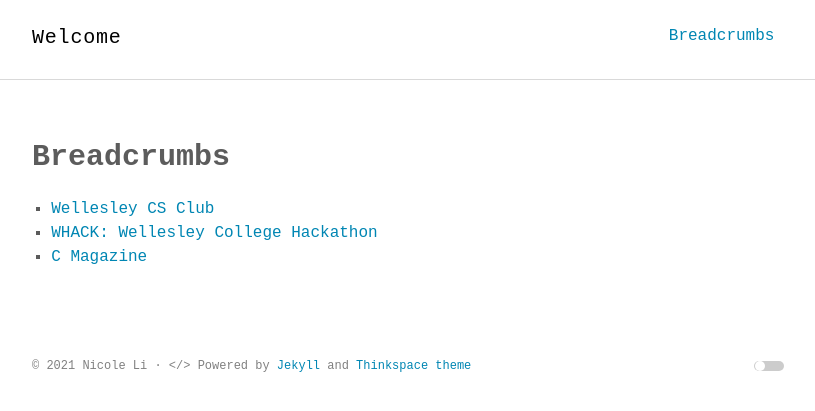
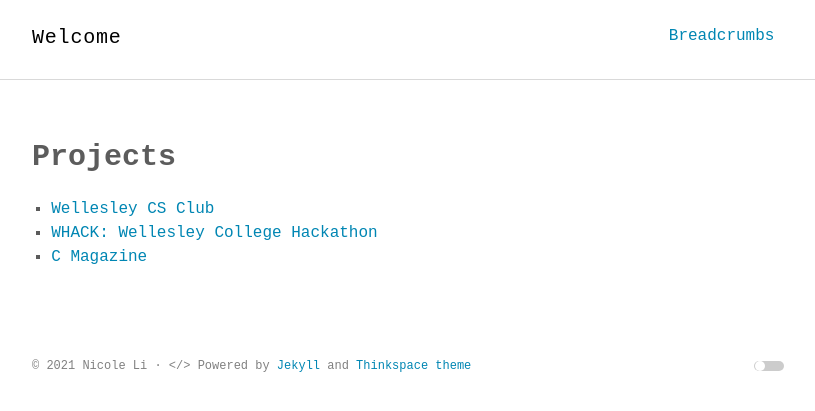
Before and after one commit to nicole-li/nicole-li.github.io, a Jekyll site: the page built from about.md, in a window 1280 px wide. Shown: the top 411 px of the page, without its empty margins (232-1047 px from the left). Built offline with Jekyll 4.4.1, drawn with Linux system fonts in a browser that asks for light colours; some web fonts are replaced.

Commit message:
navigation and README

```diff
--- a/_config.yml
+++ b/_config.yml
@@ -5,7 +5,7 @@ description   : ""
 keywords      : ""
 url           : https://nicole-li.github.io/ # site url
 baseurl       : "" # apply repo name like "/myproject" if used under gh-pages branch, else (under master branch) just leave empty/blank
-cover         : "assets/KRAKEN.PNG" # image uri like logo/cover image for site seo
+cover         : "assets/images/kraken.png" # image uri like logo/cover image for site seo
 
 google_analytics  : UA-XXXXX-XX
 twitter_username  : ""
@@ -37,8 +37,8 @@ plugins:
 
 # navbar pages
 navbar:
-  - slug : breadcrumbs
-    title: Breadcrumbs
+  - slug : projects
+    title: Projects
   - slug : blog
     title: Blog
 
--- a/_includes/nav.html
+++ b/_includes/nav.html
@@ -3,7 +3,7 @@
   <div class="container">
     <h1 class="logo"><a href="{{ '/' | prepend: site.baseurl | prepend: site.url }}">{{ site.title_left }}<span>{{ site.title_right }}</span></a></h1>
     <ul class="navbar">
-      <li><a href="{{ '/breadcrumbs' | prepend: site.baseurl | prepend: site.url }}">Breadcrumbs</a></li>
+      <li><a href="{{ '/projects' | prepend: site.baseurl | prepend: site.url }}">Breadcrumbs</a></li>
       <!-- <li><a href="{{ "/feed.xml" | prepend: site.baseurl | prepend: site.url }}" target="_blank">RSS</a></li> -->
     </ul>
   </div>
--- a/about.md
+++ b/about.md
@@ -1,7 +1,7 @@
 ---
 layout: page
-title: Breadcrumbs
-permalink: /breadcrumbs/
+title: Projects
+permalink: /projects/
 ---
 
 - [Wellesley CS Club] [1]
```
Also changed, not shown: README.md, assets/images/screenshot.png (added).
